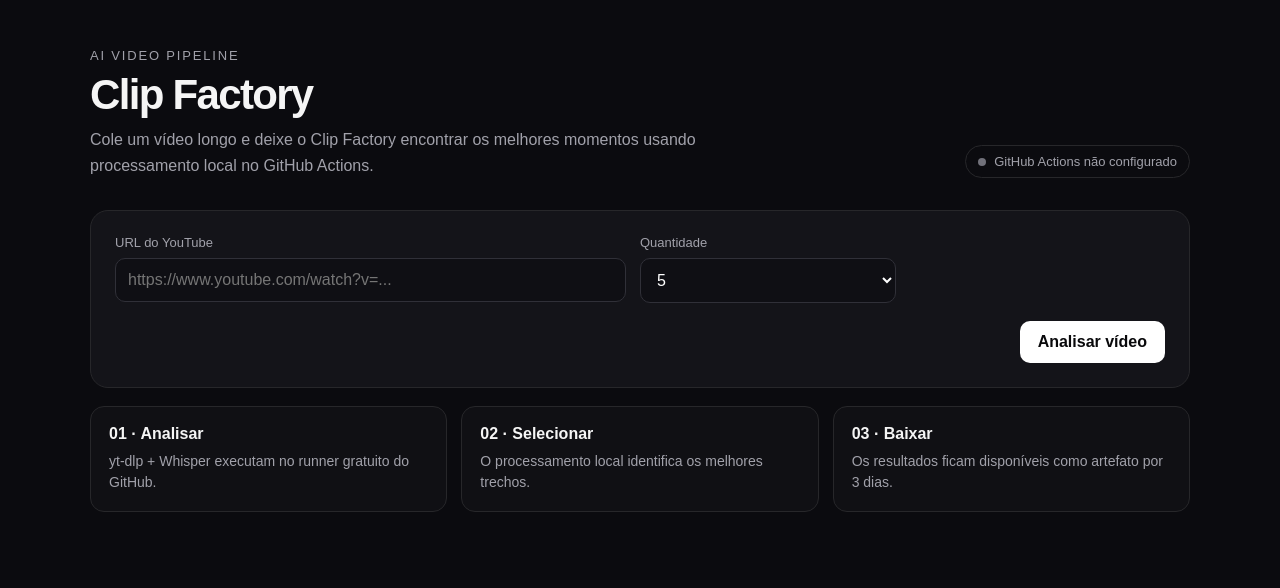
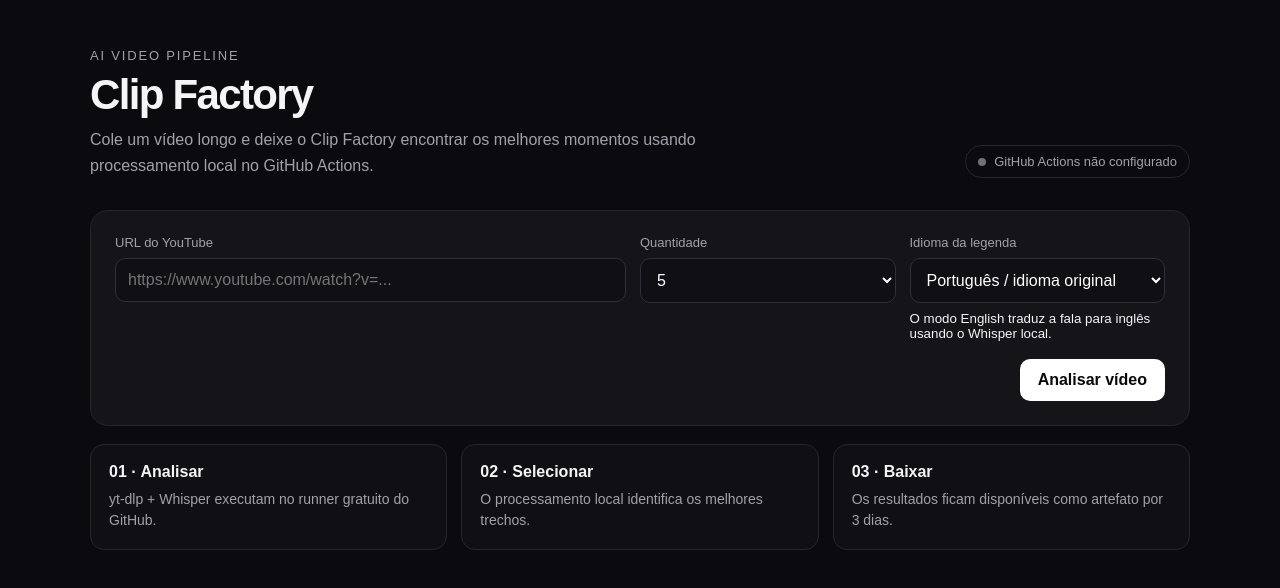
Before and after one commit to mykaelandradee/clip-factory, a Next.js app in the folder web/: page / in a window 1280 px wide. Shown: the top 588 px of the page. Built offline with nearby package versions, Linux system fonts and the light colour scheme; no server answers.

Commit message:
Add subtitle language selector

```diff
--- a/web/app/page.tsx
+++ b/web/app/page.tsx
@@ -18,6 +18,7 @@ type Job = {
 export default function Home() {
   const [url, setUrl] = useState("");
   const [clips, setClips] = useState("5");
+  const [subtitleLanguage, setSubtitleLanguage] = useState("original");
   const [workerOnline, setWorkerOnline] = useState(false);
   const [jobId, setJobId] = useState("");
   const [job, setJob] = useState<Job | null>(null);
@@ -74,6 +75,7 @@ export default function Home() {
           count: Number(clips),
           min_duration: 20,
           max_duration: 60,
+          subtitle_language: subtitleLanguage,
         }),
       });
       const data = await response.json();
@@ -114,6 +116,14 @@ export default function Home() {
               <select id="clips" value={clips} onChange={(e) => setClips(e.target.value)} disabled={submitting}>
                 <option>3</option><option>5</option><option>10</option><option>15</option>
               </select>
+            </div>
+            <div className="cf-field">
+              <label htmlFor="subtitle-language">Idioma da legenda</label>
+              <select id="subtitle-language" value={subtitleLanguage} onChange={(e) => setSubtitleLanguage(e.target.value)} disabled={submitting}>
+                <option value="original">Português / idioma original</option>
+                <option value="en">English</option>
+              </select>
+              <small>O modo English traduz a fala para inglês usando o Whisper local.</small>
             </div>
           </div>
           <div className="cf-actions">
```
